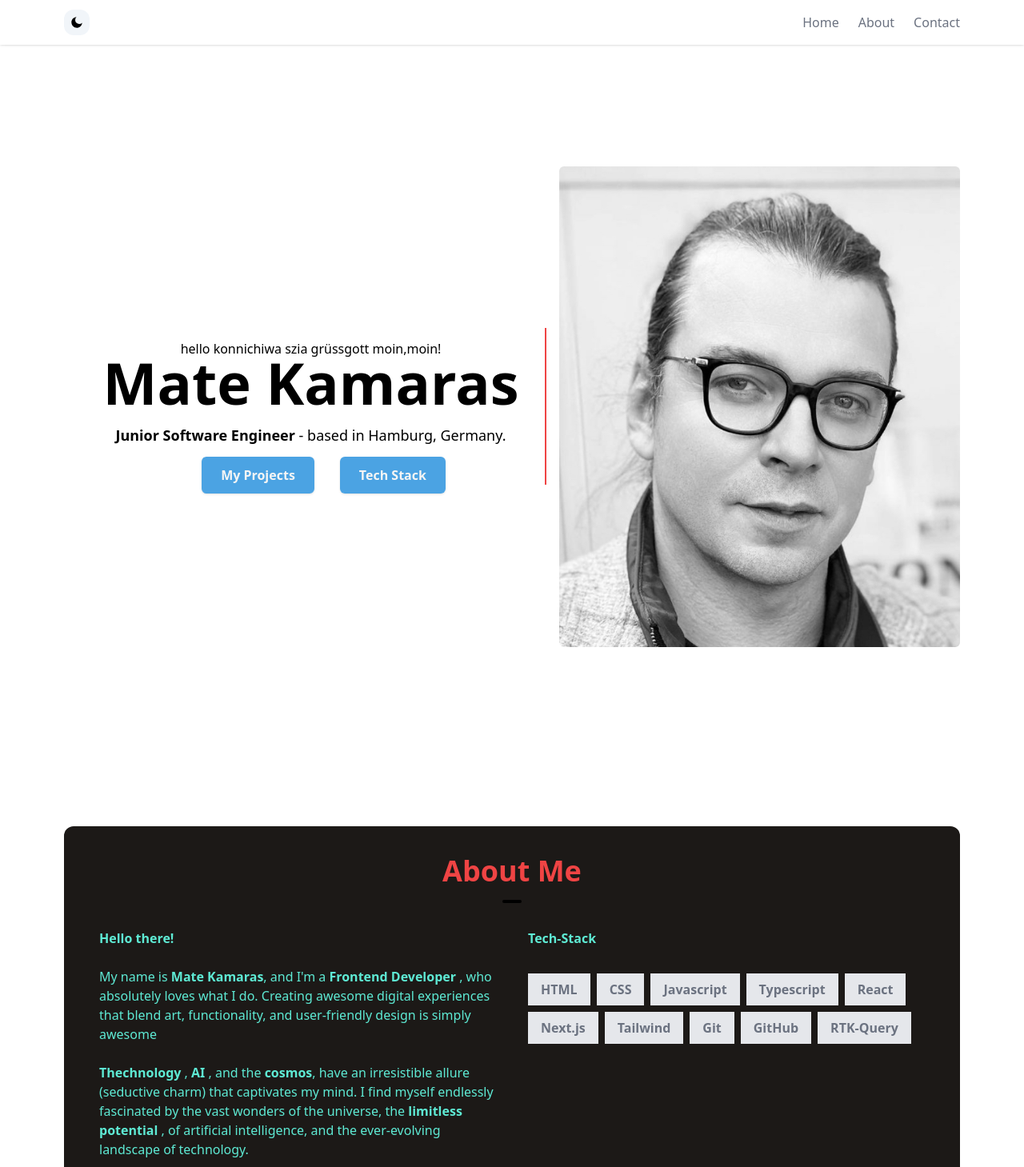
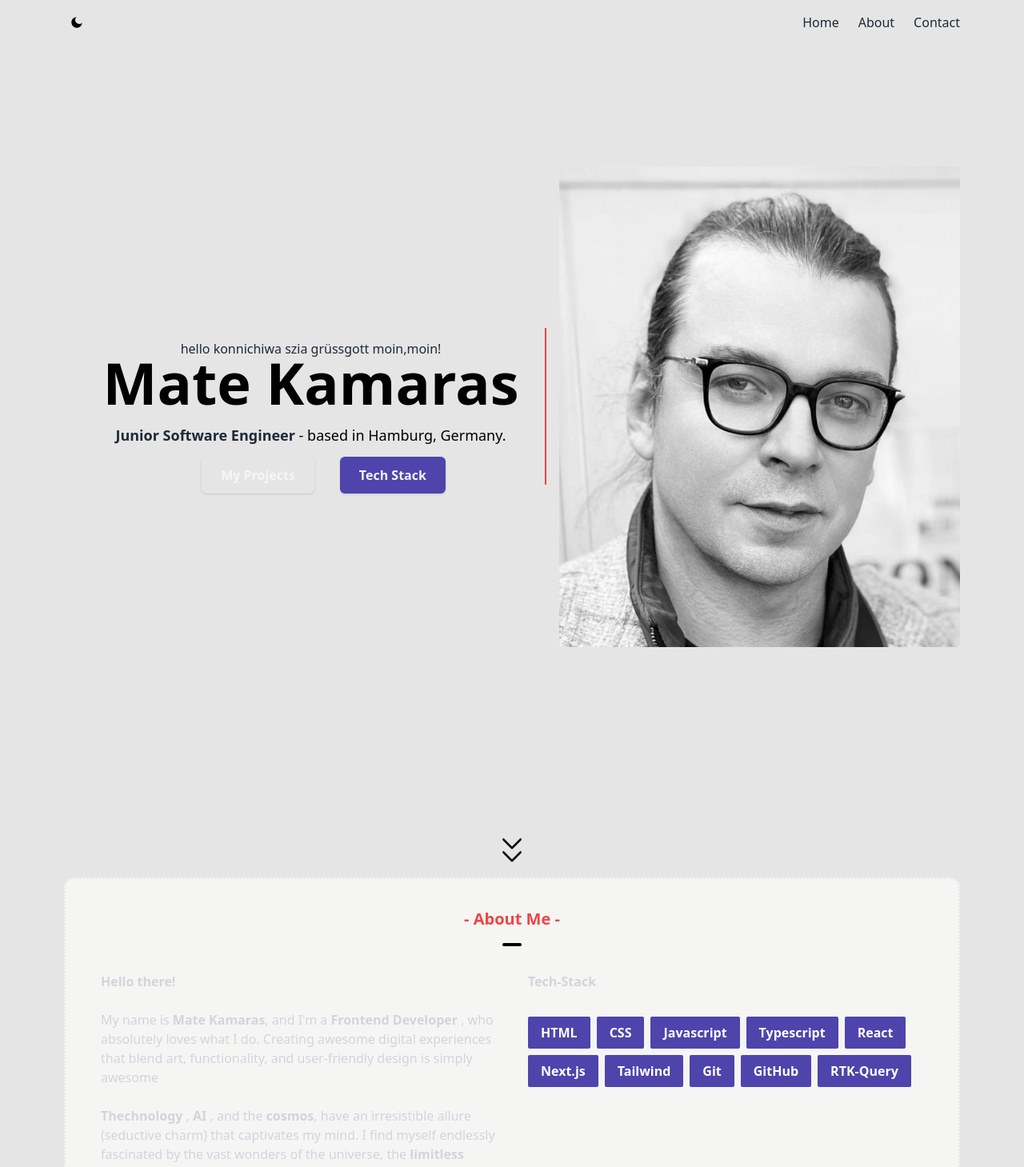
Before and after one commit to Murci2022/MY-PORTFOLIO, a Next.js app: page / in a window 1280 px wide. Shown: the top 1459 px of the page at 80% size. Built offline with nearby package versions, Linux system fonts and the light colour scheme.

Commit message:
working on colors

```diff
--- a/app/layout.tsx
+++ b/app/layout.tsx
@@ -17,7 +17,7 @@ export default function RootLayout({
         head.tsx. Find out more at https://beta.nextjs.org/docs/api-reference/file-conventions/head
       */}
             <head />
-            <body className='dark:bg-dblue ' >
+            <body className='dark:bg-dblue bg-light' >
 
                 <ThemeProvider enableSystem={true} attribute='class'>
                     <NavBar />
--- a/components/AboutSection.tsx
+++ b/components/AboutSection.tsx
@@ -17,12 +17,12 @@ const skills = [
 
 
 const AboutSection = () => {
-    /* border-2 md:border-dotted border-red */
+    /* */
     return (
-        <section id='about' className='text-center break-normal bg-stone-900 dark:bg-black text-teal-300 py-3 px-3 rounded-xl'>
+        <section id='about' className='border-2 md:border-dotted border-red text-center break-normal bg-stone-100  dark:bg-black text-gray-300 py-3 px-3 rounded-xl'>
             <div className='my-6 mx-4 pb-6 md:pt-30 md:pb-30'>
-                <h1 className='text-center font-bold text-4xl text-red-500'>
-                    About Me</h1>
+                <h1 className='text-center font-bold text-xl text-red-500'>
+                    - About Me -</h1>
 
 
                 <hr className=' w-6 h-1 mx-auto my-4 bg-black border-0 rounded'></hr>
@@ -101,7 +101,7 @@ const AboutSection = () => {
 
                             <div className='flex flex-wrap flex-row justify-center mb-10 md:justify-start'>
                                 {skills.map((skill, idx) => {
-                                    return <p key={idx} className='bg-gray-200 px-4 py-2 mr-2 mt-2 text-gray-500  font-semibold  '>{skill.skill}</p>
+                                    return <p key={idx} className='bg-lblue px-4 py-2 mr-2 mt-2 rounded-sm text-white  font-semibold  '>{skill.skill}</p>
                                 })}
                             </div>
 
--- a/components/HeroSection.tsx
+++ b/components/HeroSection.tsx
@@ -3,6 +3,7 @@ import React from 'react'
 import Image from "next/image"
 import { Link } from 'react-scroll/modules'
 import { HiArrowDown } from "react-icons/hi"
+import { RxDoubleArrowDown } from "react-icons/rx"
 
 const HeroSection = () => {
     /*border-4 border-solid border-white */
@@ -19,7 +20,7 @@ const HeroSection = () => {
                 {/* BLOCK B */}
                 <div className='
                text-center md:w-3/5 md:mt-2 md:pl-4 justify-center border-r-2 border-solid border-red-500'>
-                    <div className="my-1 animate-bounce dark:text-gray-500">
+                    <div className="my-1 animate-bounce  text-gray-800 dark:text-gray-500">
                         hello konnichiwa szia grüssgott moin,moin!
                     </div>
                     <div>
@@ -29,14 +30,14 @@ const HeroSection = () => {
                     </div>
 
                     <p className='text-lg mt-4 mb-6 md:tx-2xl'>{" "}
-                        <span className='font-semibold dark:text-gray-500'>
+                        <span className='font-semibold text-gray-800 dark:text-gray-500'>
                             Junior Software Engineer
                         </span>
                         {" "} - based in Hamburg, Germany.
                     </p>
                     <Link
                         to="projects"
-                        className="text-neutral-100 font-semibold rounded-md mx-8 px-6 py-3 bg-lblue shadow hover:bg-hlblue active:ring-2 active:ring-blue-500 active:ring-offset-2 active:ring-offset-blue-500 cursor-pointer"
+                        className="text-neutral-100 font-semibold rounded-md mx-8 px-6 py-3 dark:bg-lblue shadow dark:hover:bg-hlblue dark:active:ring-2 dark:active:ring-blue-500 active:ring-offset-2 active:ring-offset-blue-500 cursor-pointer"
 
                         activeClass="active"
                         spy={true}
@@ -73,7 +74,8 @@ const HeroSection = () => {
                     offset={-100}
                     duration={500}
                 >
-                    {/*  <HiArrowDown size={40} className="animate-bounce" /> */}
+                    <RxDoubleArrowDown size={40} className="animate-bounce cursor-pointer mb-6" />
+
                 </Link>
 
             </div>
--- a/components/Navbar.tsx
+++ b/components/Navbar.tsx
@@ -46,7 +46,7 @@ const NavBar = () => {
 
 
     return (
-        <header className="w-full  mx-auto  px-4 sm:px-20 fixed top-0 z-50 shadow  bg-white dark:bg-dblue-900  dark:bg-dblue dark:border-stone-600">
+        <header className="w-full  mx-auto  px-4 sm:px-20 fixed top-0 z-50 bg-light   dark:bg-dblue ">
 
             <div className="justify-between md:items-center md:flex">
 
@@ -58,12 +58,12 @@ const NavBar = () => {
                         {
                             currentTheme === "dark" ? (
                                 <button onClick={() => setTheme("light")}
-                                    className="bg-slate-100 p-2 rounded-xl hover:translate-y-1 transition-transform">{<RiSunLine style={{
-                                        color: "black"
+                                    className=" p-2 rounded-xl hover:translate-y-1 transition-transform">{<RiSunLine style={{
+                                        color: "white"
                                     }} />}</button>
                             ) : (
                                 <button onClick={() => setTheme("dark")}
-                                    className="bg-slate-100 p-2 rounded-xl hover:translate-y-1 transition-transform"
+                                    className=" p-2 rounded-xl hover:translate-y-1 transition-transform"
                                 >{<RiMoonFill />}</button>
                             )
                         }
@@ -85,7 +85,7 @@ const NavBar = () => {
                                         key={idx}
                                         to={item.page}
                                         className={
-                                            "block lg:inline-block text-gray-500  hover:text-neutral-500 hover:border-b-2 hover:border-red-900 dark:text-gray-500 cursor-pointer"
+                                            "block lg:inline-block text-gray-800  hover:text-neutral-500 hover:border-b-2 hover:border-red-900 dark:text-gray-500 cursor-pointer"
                                         }
                                         activeClass="active"
                                         spy={true}
--- a/components/ProjectSection.tsx
+++ b/components/ProjectSection.tsx
@@ -29,7 +29,7 @@ const projects = [
 const ProjectSection = () => {
     return (
         <section id='projects' className='text-center break-normal md:py-30 '>
-            <h1 className='text-center text-red-500 mb-6 font-bold text-4xl pt-20 pb-5'>My Projects</h1>
+            <h1 className='text-center text-red-500 mb-6 font-bold text-2xl pt-20 pb-5'> - My Projects -</h1>
 
             <div className='flex flex-col space-y-28'>
                 {projects.map((project, idx) => {
--- a/tailwind.config.js
+++ b/tailwind.config.js
@@ -16,8 +16,9 @@ module.exports = {
     extend: {
       colors:{
         dblue:"#0D0E16",
-        lblue:"#4BA3E3",
-        hlblue:"#9EA8FF"
+        lblue:"#4E44AC",
+        hlblue:"#9EA8FF",
+        light:"#E5E5E5"
       },
       animation:{
        bounce:"bounce 0.5s alternate cubic-bezier(0.95, 0.05, 0.795, 0.035) infinite",
```
